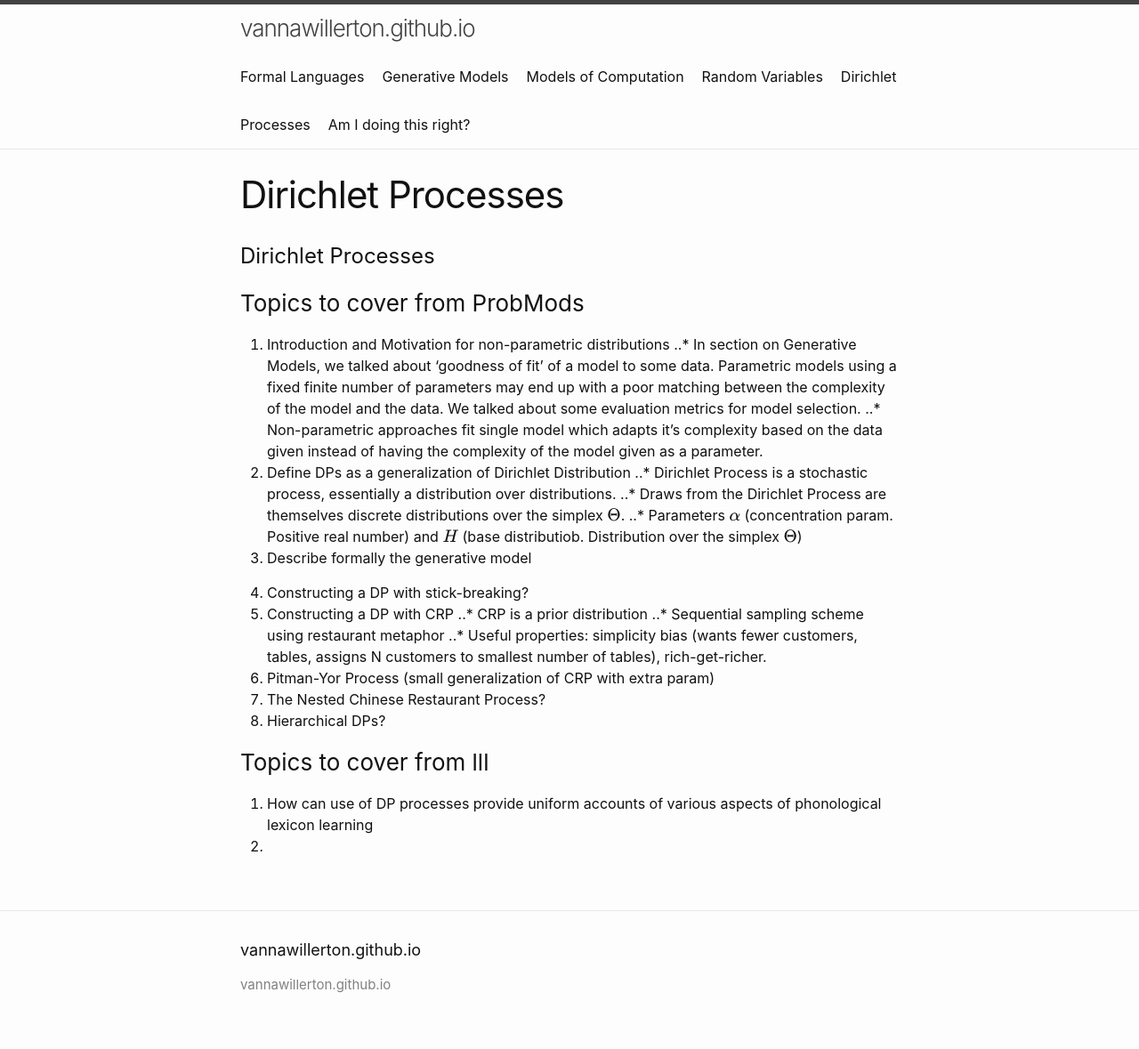
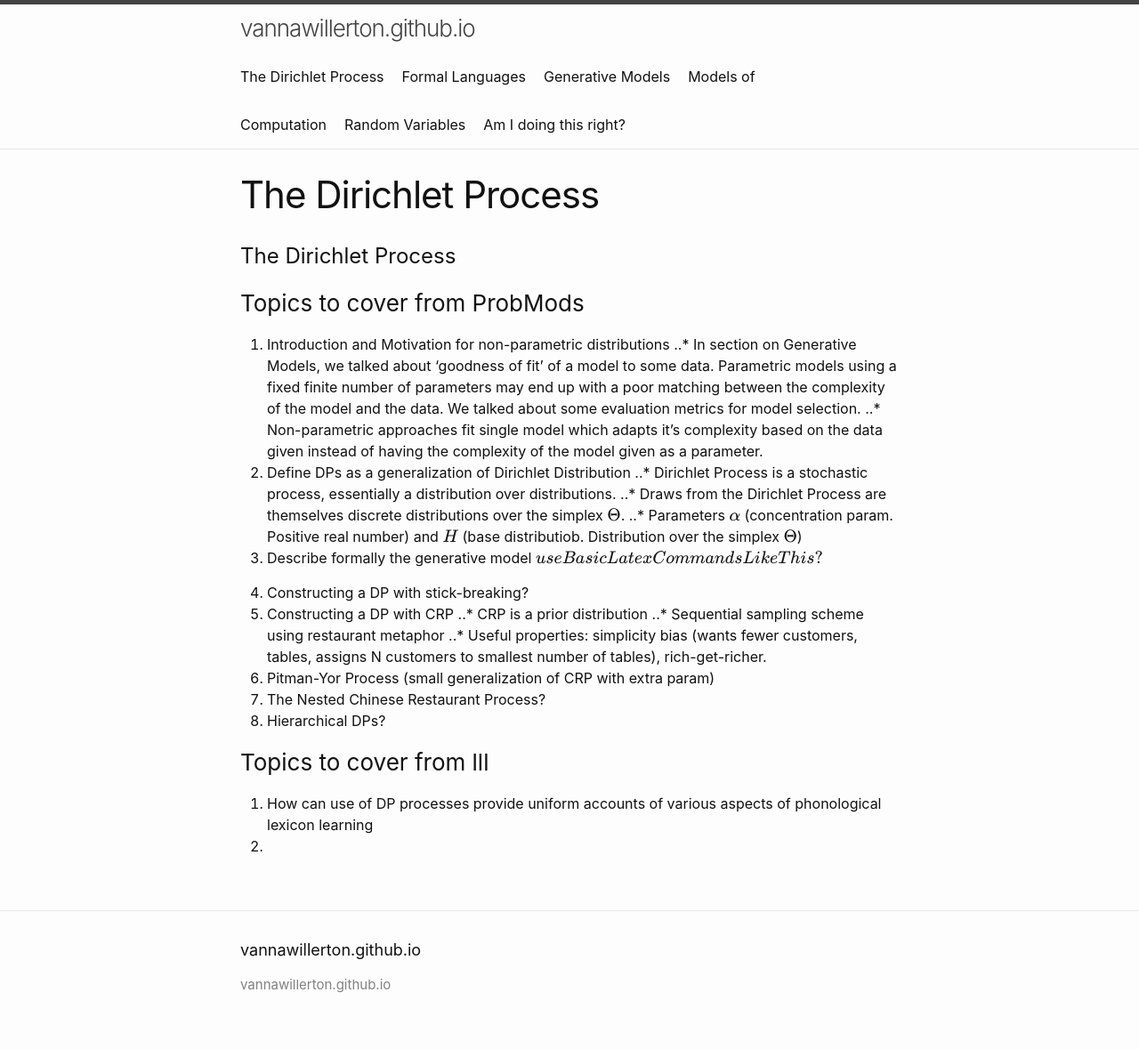
Before and after one commit to vannawillerton/vannawillerton.github.io, a Jekyll site: the page built from DirichletProcesses.md, in a window 1280 px wide. Shown: the whole page at 89% size. Built offline with Jekyll 4.4.1, drawn with Linux system fonts in a browser that asks for light colours; our own code applies the rules of GitHub Pages for plain Markdown files; formulas are drawn with MathJax 3; a script that is not in the unit is left out.

Commit message:
Update DirichletProcesses.md

```diff
--- a/DirichletProcesses.md
+++ b/DirichletProcesses.md
@@ -1,4 +1,8 @@
-# Dirichlet Processes
+---
+title: The Dirichlet Process
+---
+
+# The Dirichlet Process
 
 ### Topics to cover from ProbMods
 1. Introduction and Motivation for non-parametric distributions
@@ -9,6 +13,7 @@
 ..* Draws from the Dirichlet Process are themselves discrete distributions over the simplex $$\Theta$$.
 ..* Parameters $$\alpha$$ (concentration param. Positive real number) and $$H$$ (base distributiob. Distribution over the simplex $$\Theta$$)
 3. Describe formally the generative model
+$$useBasicLatexCommandsLikeThis?$$
 
 4. Constructing a DP with stick-breaking?
 5. Constructing a DP with CRP
```
